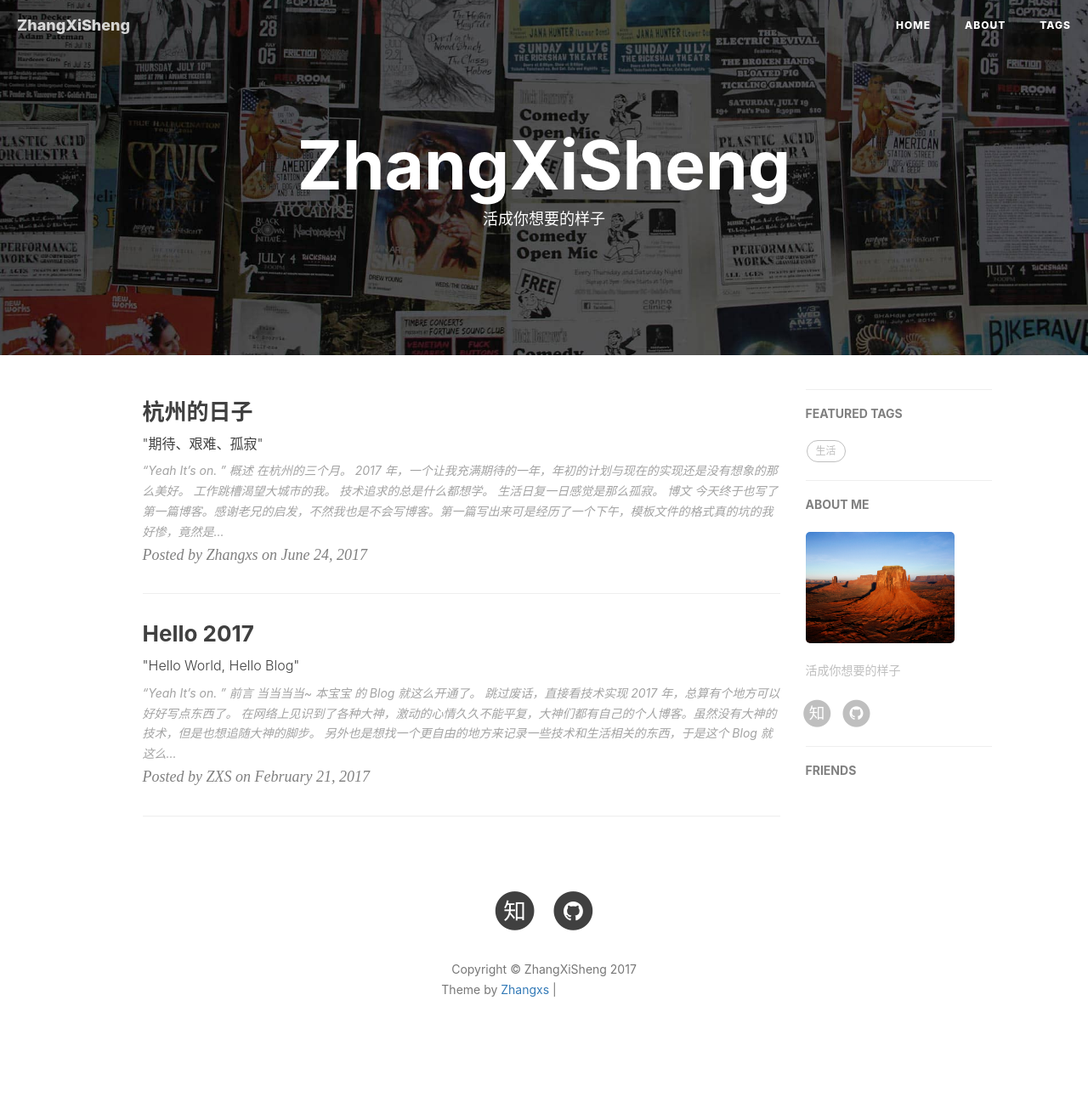
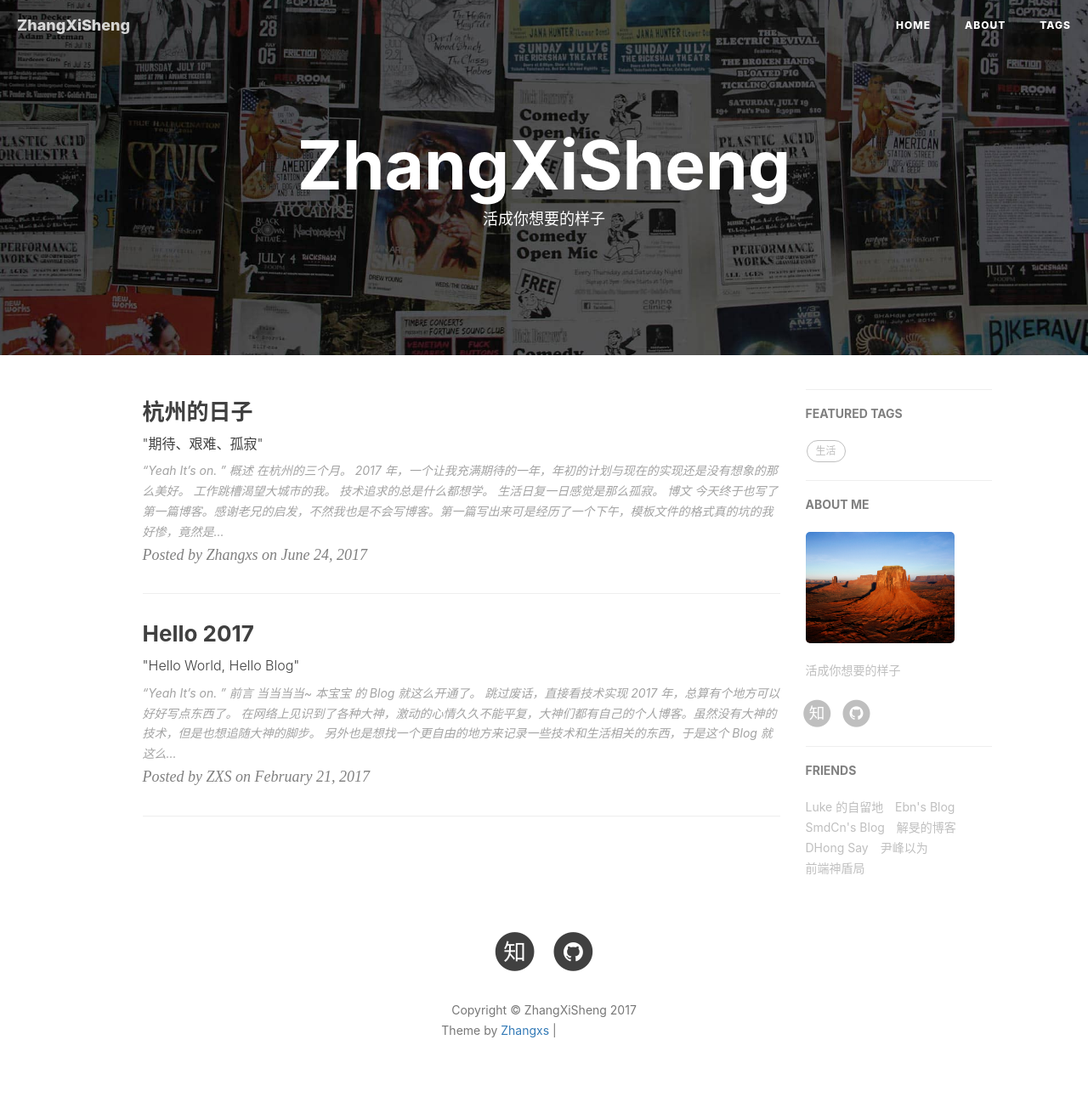
Before and after one commit to mrzhangxisheng/mrzhangxisheng.github.io, a Jekyll site: the page built from index.html, in a window 1280 px wide. Shown: the whole page at 85% size. Built offline with Jekyll 4.4.1, drawn with Linux system fonts in a browser that asks for light colours; nearby versions of some CDN libraries; the list of posts is cut into pages by our own code; comment, search, counter and statistics services are not loaded; before the commit the page ends 1269 px from its top, so only the background shows below that; grey boxes are pictures that could not be loaded.

Commit message:
添加博客索引

```diff
--- a/_config.yml
+++ b/_config.yml
@@ -89,8 +89,26 @@
 
 # Friends
 friends: [
-    {
-        title: "",
-        href: "http://weibo.com/svenblue"
+   {
+        title: "Luke 的自留地",
+        href: "http://hmqk1995.github.io"
+    },{
+        title: "Ebn's Blog",
+        href: "http://ebnbin.com/"
+    },{
+        title: "SmdCn's Blog",
+        href: "http://blog.smdcn.net"
+    },{
+        title: "解旻的博客",
+        href: "http://xieminis.me/"
+    },{
+        title: "DHong Say",
+        href: "http://dhong.co"
+    },{
+        title: "尹峰以为",
+        href: "http://ingf.github.io/"
+    },{
+        title: "前端神盾局",
+        href: "http://wepiaofei.github.io/blog/"
     }
 ]
```
